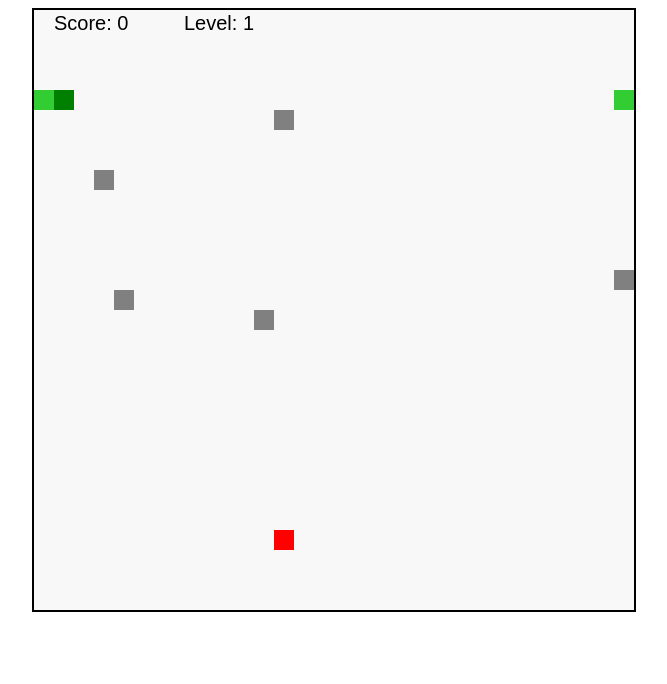
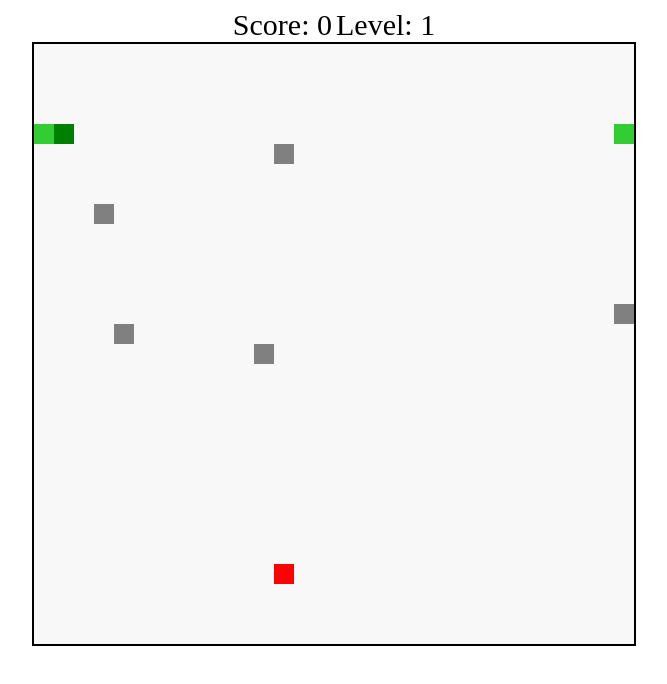
Before and after one commit to zz-zigzag/greedy-snake, a plain HTML site: page index.html in a window 1280 px wide. Shown: the whole page, without its empty margins (306-973 px from the left). Drawn offline with Linux system fonts and the light colour scheme.

Commit message:
move score label outside

```diff
--- a/index.html
+++ b/index.html
@@ -9,10 +9,27 @@
         border: 2px solid #000;
         background-color: #f8f8f8;
       }
+      #game-container {
+      display: flex;
+      flex-direction: column;
+      align-items: center;
+      }
+
+      #score,
+      #level {
+        margin-bottom: 20px;
+        font-size: 30px;
+      }
     </style>
   </head>
   <body>
-    <canvas id="gameCanvas" width="600" height="600"></canvas>
-    <script src="snake.js"></script>
+    <div id="game-container">
+      <div id="game-info">
+        <span id="score">Score: 0</span>
+        <span id="level">Level: 1</span>
+      </div>
+      <canvas id="gameCanvas" width="600" height="600"></canvas>
+      <script src="snake.js"></script>
+    </div>
   </body>
 </html>
--- a/snake.js
+++ b/snake.js
@@ -103,19 +103,13 @@ function drawFood(ctx) {
 
 
 // 绘制得分
-function drawScore(ctx) {
-  ctx.font = "20px Arial";
-  ctx.fillStyle = "black";
-  ctx.textAlign = "left";
-  ctx.fillText("Score: " + score, blockSize, blockSize);
+function updateScore(score) {
+  document.getElementById("score").textContent = "Score: " + score;
 }
 
 // 绘制得分
-function drawLevel(ctx) {
-  ctx.font = "20px Arial";
-  ctx.fillStyle = "black";
-  ctx.textAlign = "left";
-  ctx.fillText("Level: " + level, 150, 20);
+function  updateLevel(level) {
+  document.getElementById("level").textContent = "Level: " + level;
 }
 
 
@@ -223,8 +217,8 @@ function render() {
 
   drawSnake(ctx);
   drawFood(ctx);
-  drawScore(ctx);
-  drawLevel(ctx);
+  updateScore(score);
+  updateLevel(level);
   // 绘制障碍物
   drawObstacles(ctx);
   canModifyDirection = true;
```
